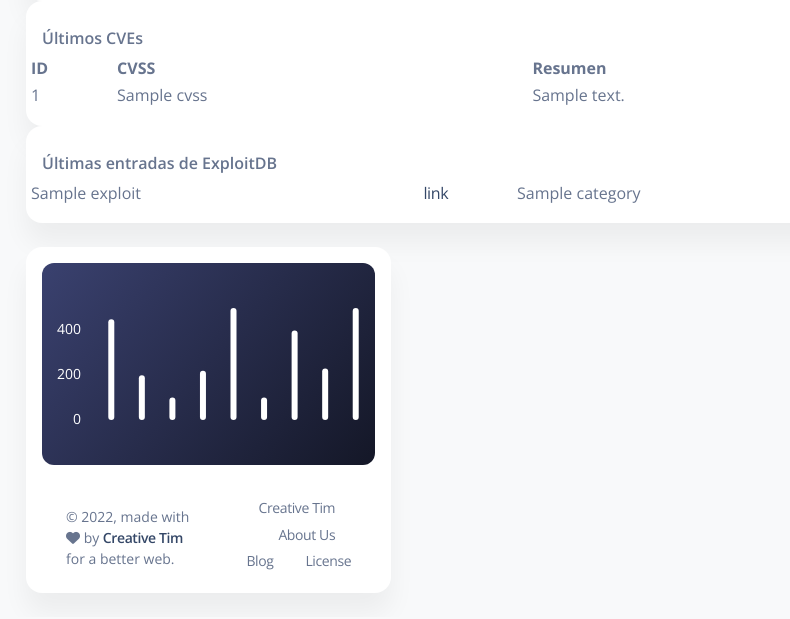
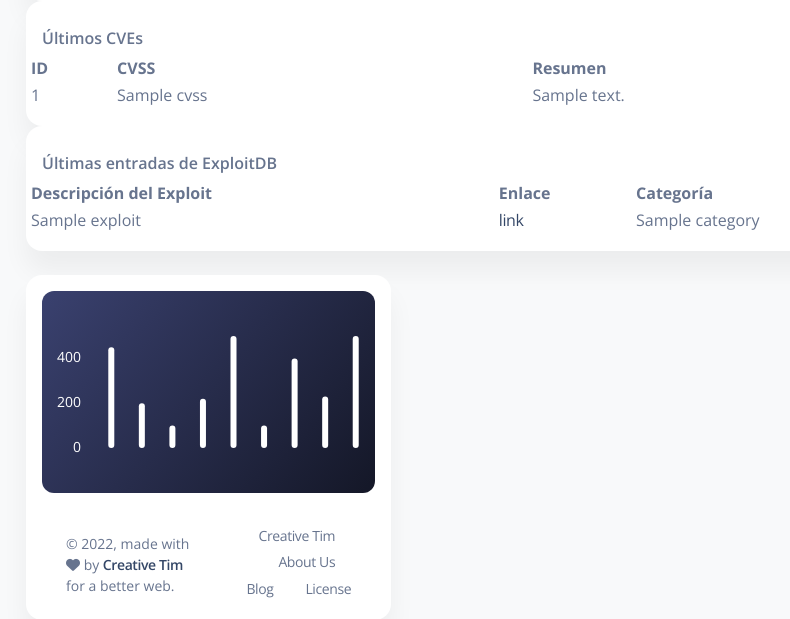
Before and after one commit to esquilichi/Flaskitos, a Flask app: template templates/pages/dashboard.html in a window 1280 px wide. Shown: the part 952-1571 px from the top of the page, without its empty margins (272-1062 px from the left). Before the commit the page ends 1522 px from the top, so only its background shows below. Run offline with Flask 2, Linux system fonts and the light colour scheme; the template is opened without the code that fills it: most values are stand-ins (such as "Sample title", 1, 10 or a date in 2020); some libraries are stand-ins or nearby versions.

Commit message:
Update dashboard.html

```diff
--- a/templates/pages/dashboard.html
+++ b/templates/pages/dashboard.html
@@ -515,6 +515,13 @@
                   </div>
                 </div>
                   <table id="MyTable">
+                      <thead>
+                        <tr>
+                        <th>Descripción del Exploit</th>
+                        <th>Enlace</th>
+                        <th>Categoría</th>
+                        </tr>
+                      </thead>
                     {% for i in exploits %}
                     <TR>
                         <TD class="c1">{{ i.name }}</TD>
```
